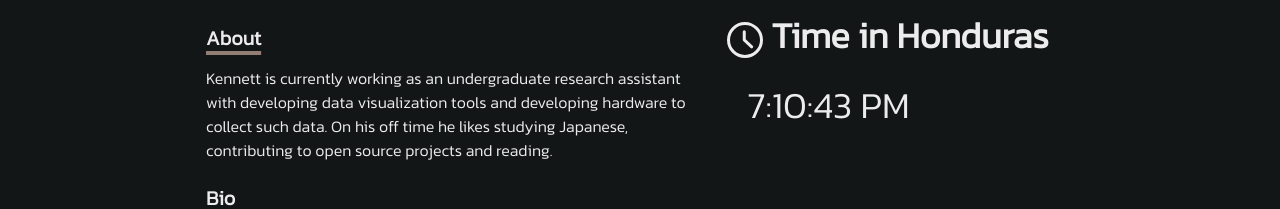
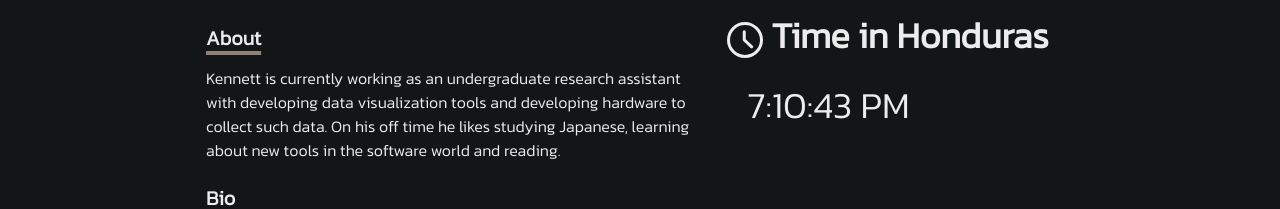
Before and after one commit to Karidus-423/career_portfolio, a Next.js app: page / in a window 1280 px wide. Shown: the part 249-458 px from the top of the page. Built offline with nearby package versions, Linux system fonts and the light colour scheme.

Commit message:
edited bio

```diff
--- a/components/large.js
+++ b/components/large.js
@@ -59,10 +59,10 @@ const LargePage = () => {
                         <Heading as="h3" variant="section-title">
                             About
                         </Heading>
-                        <p> Kennett is currently working as an undergraduate research assistant
+                        <p>Kennett is currently working as an undergraduate research assistant
                             with developing data visualization tools and developing hardware
                             to collect such data. On his off time he likes studying Japanese,
-                            contributing to open source projects and reading.
+                            learning about new tools in the software world and reading.
                         </p>
                     </Section>
                     <Section delay={0.3}>
--- a/components/medium_small.js
+++ b/components/medium_small.js
@@ -50,10 +50,10 @@ const MediumSmallPage = () => {
                 <Heading as="h3" variant="section-title">
                     About
                 </Heading>
-                <p> Kennett is currently working as an undergraduate research assistant
+                <p>Kennett is currently working as an undergraduate research assistant
                     with developing data visualization tools and developing hardware
                     to collect such data. On his off time he likes studying Japanese,
-                    contributing to open source projects and reading.
+                    learning about new tools in the software world and reading.
                 </p>
             </Section>
             <Section delay={0.3}>
```
